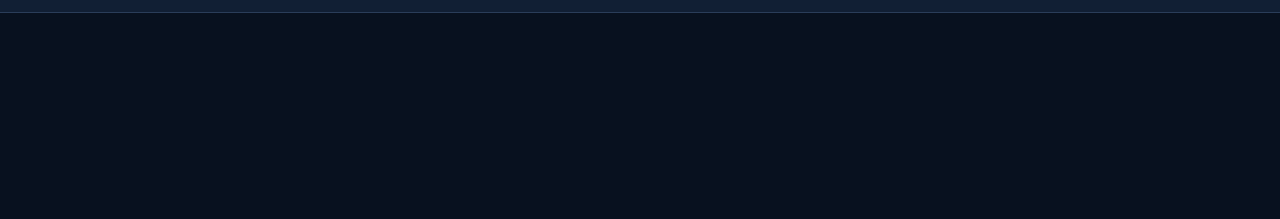
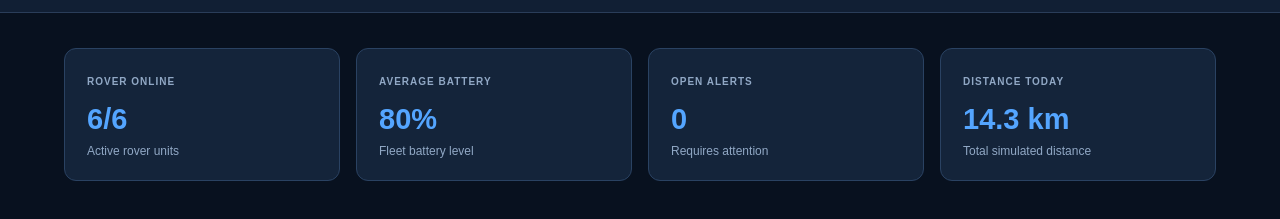
Before and after one commit to Siddharth-2008/netra, a plain HTML site: page index.html in a window 1280 px wide. Shown: the part 69-288 px from the top of the page. Drawn offline with Linux system fonts and the light colour scheme.

Commit message:
Siddharth

```diff
--- a/index.html
+++ b/index.html
@@ -3,7 +3,7 @@
     <head>
         <title>NETRA</title>
         <link rel="stylesheet" href="style.css">
-
+        <script src="script.js"></script>
     </head>
 
     <body>
@@ -31,6 +31,29 @@
 
             </div>
         </header>
-        <script src="script.js"></script>
+        <main class="page">
+            <section class="rstatus-grid">
+                <article class="rstatus-card">
+                    <span>ROVER ONLINE</span>
+                    <h2 id="online-count">6/6</h2>
+                    <p>Active rover units</p>
+                </article>
+                <article class="rstatus-card">
+                    <span>AVERAGE BATTERY</span>
+                    <h2 id="average-battery">80%</h2>
+                    <p>Fleet battery level</p>
+                </article>
+                <article class="rstatus-card">
+                    <span>OPEN ALERTS</span>
+                    <h2 id="alert-count">0</h2>
+                    <p>Requires attention</p>
+                </article>
+                <article class="rstatus-card">
+                    <span>DISTANCE TODAY</span>
+                    <h2 id="distance">14.3 km</h2>
+                    <p>Total simulated distance</p>
+                </article>
+            </section>
+        </main>
     </body>
 </html>
--- a/style.css
+++ b/style.css
@@ -95,3 +95,48 @@ button {
 button:hover {
     background: #1765c3;
 }
+
+.page {
+    padding: 35px 5%;
+}
+
+.page p {
+    color: #91a8c5;
+}
+
+.rstatus-grid {
+    display: grid;
+    grid-template-columns: repeat(4,1fr);
+    gap: 16px;
+    margin-bottom: 30px;
+}
+
+.rstatus-card {
+    background: #14243a;
+    border: 1px solid #2a4262;
+    border-radius: 12px;
+    padding: 22px;
+    transition: 0.2s;
+}
+.rstatus-card:hover{
+    border-color: #438cff;
+    transform: translateY(-3px);
+}
+
+.rstatus-card span{
+    color: #91a8c5;
+    font-size: 10px;
+    letter-spacing: 1px;
+    font-weight: bold;
+}
+
+.rstatus-card h2{
+    color: #54a5ff;
+    font-size: 29px;
+    margin: 14px 0 8px;
+}
+
+.rstatus-card p{
+    color: #91a8c5;
+    font-size: 12px;
+}
```
